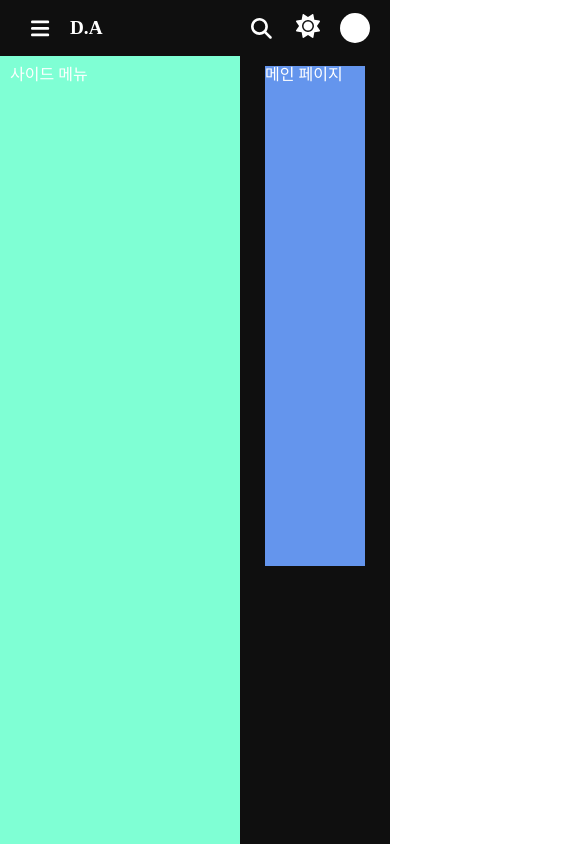
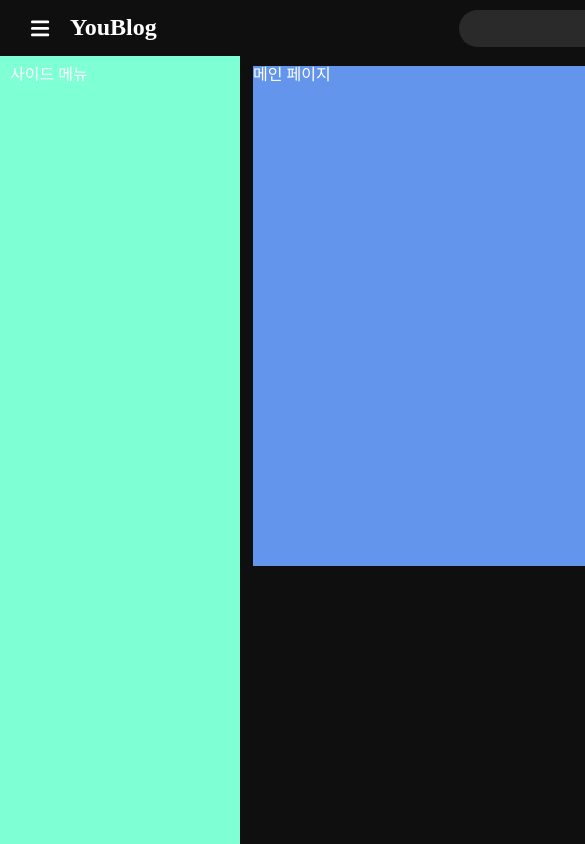
Before and after one commit to lsnwan/springboot-react-ts-blog, a React (Vite) app in the folder frontend/: page / in a window 390 px wide. Shown: the top 844 px of the page, 585 px wide, since content can reach past the window. Built offline with nearby package versions, Linux system fonts and the light colour scheme.

Commit message:
1366 해상도에 맞춰 스타일 변경

```diff
--- a/frontend/index.html
+++ b/frontend/index.html
@@ -3,7 +3,7 @@
   <head>
     <meta charset="UTF-8" />
     <meta name="viewport" content="width=device-width, initial-scale=1.0" />
-    <title>DevAround</title>
+    <title>YouBlog</title>
   </head>
   <body>
     <div id="root"></div>
--- a/frontend/src/components/header/Header.tsx
+++ b/frontend/src/components/header/Header.tsx
@@ -14,7 +14,7 @@ const Header = (props :HeaderPropsType) => {
     <styled.HeaderBox theme={props.theme}>
       <styled.BrandBox>
         <ToggleMenu />
-        <styled.Logo></styled.Logo>
+        <styled.Logo>YouBlog</styled.Logo>
       </styled.BrandBox>
 
       <styled.SearchBox>
@@ -27,9 +27,6 @@ const Header = (props :HeaderPropsType) => {
       </styled.SearchBox>
 
       <styled.ProfileBox>
-        <styled.MobileSearchButtonBox>
-          <FontAwesomeIcon icon={icon.faSearch} />
-        </styled.MobileSearchButtonBox>
 
         <styled.ThemeButton>
           <FontAwesomeIcon icon={icon.faSun} />
--- a/frontend/src/components/sidebar/SideBar.tsx
+++ b/frontend/src/components/sidebar/SideBar.tsx
@@ -1,6 +1,6 @@
-import React, {useEffect, useState} from 'react';
+import React from 'react';
 import {SidebarBox} from "../styled/sidebar-styled";
-import {useDispatch, useSelector} from "react-redux";
+import {useSelector} from "react-redux";
 import {AppState} from "../../store";
 import * as S from "../../store/sidebar";
 
@@ -8,24 +8,6 @@ import * as S from "../../store/sidebar";
 const SideBar = () => {
 
   const isSideBar = useSelector<AppState, S.State>(state => state.isSideBar);
-  const dispatch = useDispatch();
-
-  const handleResize = () => {
-    let innerWidth = window.innerWidth;
-
-    if (innerWidth < 430) {
-      dispatch({type: "@isSideBar/setIsSideBar", payload: false});
-      return;
-    }
-
-  }
-
-  useEffect(() => {
-    window.addEventListener('resize', handleResize);
-    return () => { // cleanup
-      window.removeEventListener('resize', handleResize);
-    }
-  }, [innerWidth, innerHeight]);
 
   return (
     <SidebarBox className={isSideBar ? "" : "close"}>
--- a/frontend/src/components/styled/content-styled.ts
+++ b/frontend/src/components/styled/content-styled.ts
@@ -5,7 +5,7 @@ export const BodyBox = styled.div`
 `
 
 export const ContentBody = styled.div`
-  padding: 66px 25px 10px 25px;
+  padding: 66px 13px 10px 13px;
   background-color: #0f0f0f;
   color: white;
   flex: auto;
@@ -14,12 +14,9 @@ export const ContentBody = styled.div`
 `
 
 export const Container = styled.div`
-  width: 1150px;
+  width: 1100px;
   height: 500px;
   background-color: cornflowerblue;
   margin: 0 auto;
 
-  @media (max-width: 1440px) {
-    width: 100%;
-  }
 `
--- a/frontend/src/components/styled/header-styled.ts
+++ b/frontend/src/components/styled/header-styled.ts
@@ -15,6 +15,11 @@ export const HeaderBox = styled.div`
   background-color: ${(props) => (props.theme === "light" ? "#fff" : "#0f0f0f")};
   color: ${(props) => (props.theme === "light" ? "#333" : "#fff")};
   z-index: 1;
+
+  @media (max-width: 1366px) {
+    width: 1366px;
+  }
+
 `;
 
 export const BrandBox = styled.div`
@@ -29,13 +34,6 @@ export const SearchBox = styled.div`
   display: flex;
   justify-content: space-between;
   align-items: center;
-  @media (max-width: 900px) {
-    width: 300px;
-  }
-
-  @media (max-width: 730px) {
-    display: none;
-  }
 `;
 
 export const SearchInputBox = styled.div`
@@ -102,17 +100,6 @@ export const Logo = styled.a`
   display: block;
   font-weight: bold;
   cursor: pointer;
-
-  &:after {
-    content: 'DevAround';
-  }
-
-  @media (max-width: 430px) {
-    font-size: 1.2em;
-    &:after {
-      content: 'D.A';
-    }
-  }
 `;
 
 
--- a/frontend/src/components/styled/sidebar-styled.ts
+++ b/frontend/src/components/styled/sidebar-styled.ts
@@ -11,7 +11,7 @@ export const SidebarBox = styled.div`
   flex-shrink: 0;
 
   &.close {
-    width: 50px;
+    width: 60px;
   }
 
 `
--- a/frontend/src/pages/MainLayout.tsx
+++ b/frontend/src/pages/MainLayout.tsx
@@ -17,6 +17,7 @@ const MainLayout = () => {
           <Outlet />
         </BodyBox>
       </BrowserView>
+
       <TabletView>
         <Header theme={theme}/>
         <BodyBox>
@@ -24,6 +25,7 @@ const MainLayout = () => {
           <Outlet />
         </BodyBox>
       </TabletView>
+
       <MobileOnlyView>
         <div style={{position: "fixed", top: "0", left: 0, zIndex: 1, width: '100%', height: '50px', backgroundColor: 'darkgray' }}>모바일 메인 레이아웃</div>
         <Outlet />
```
